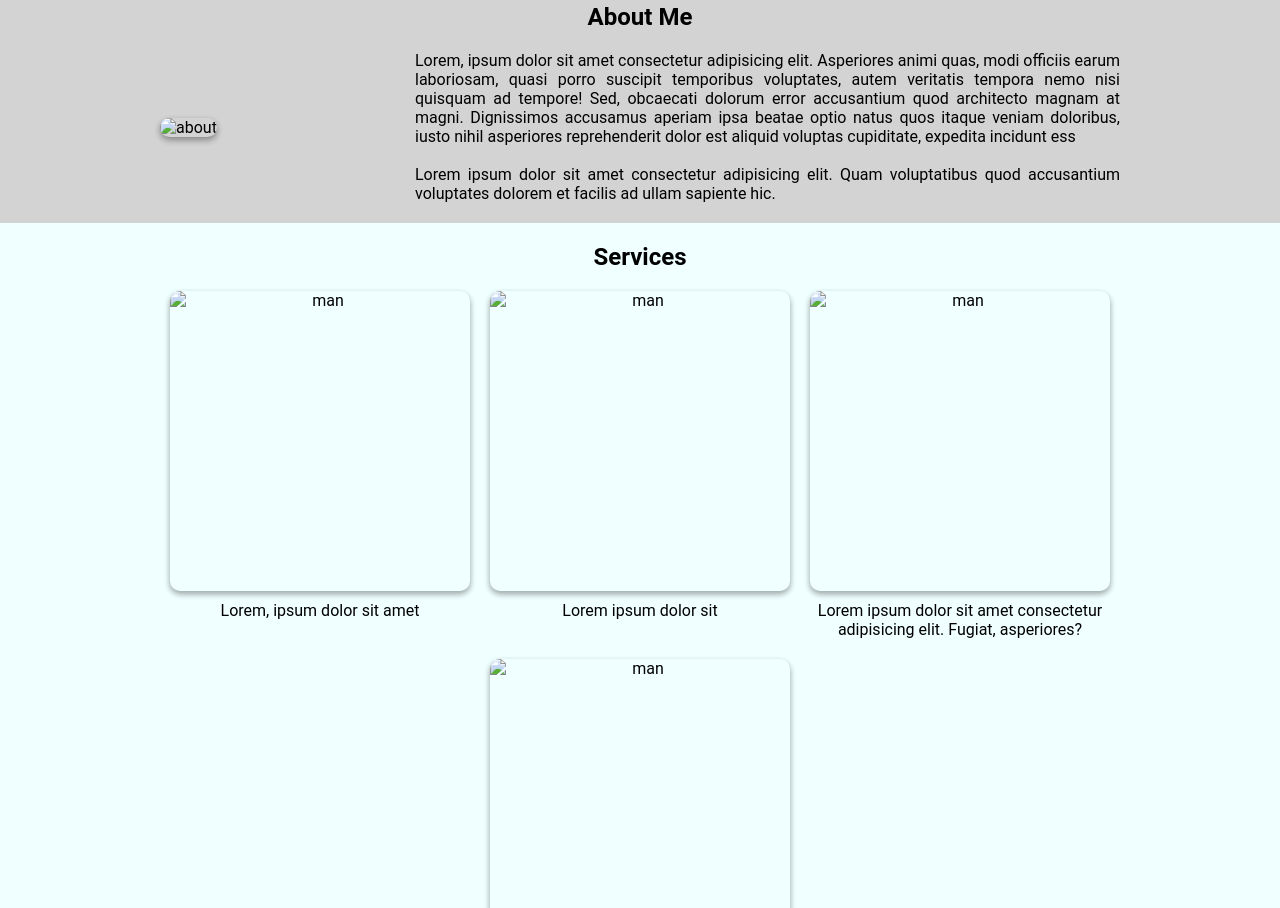
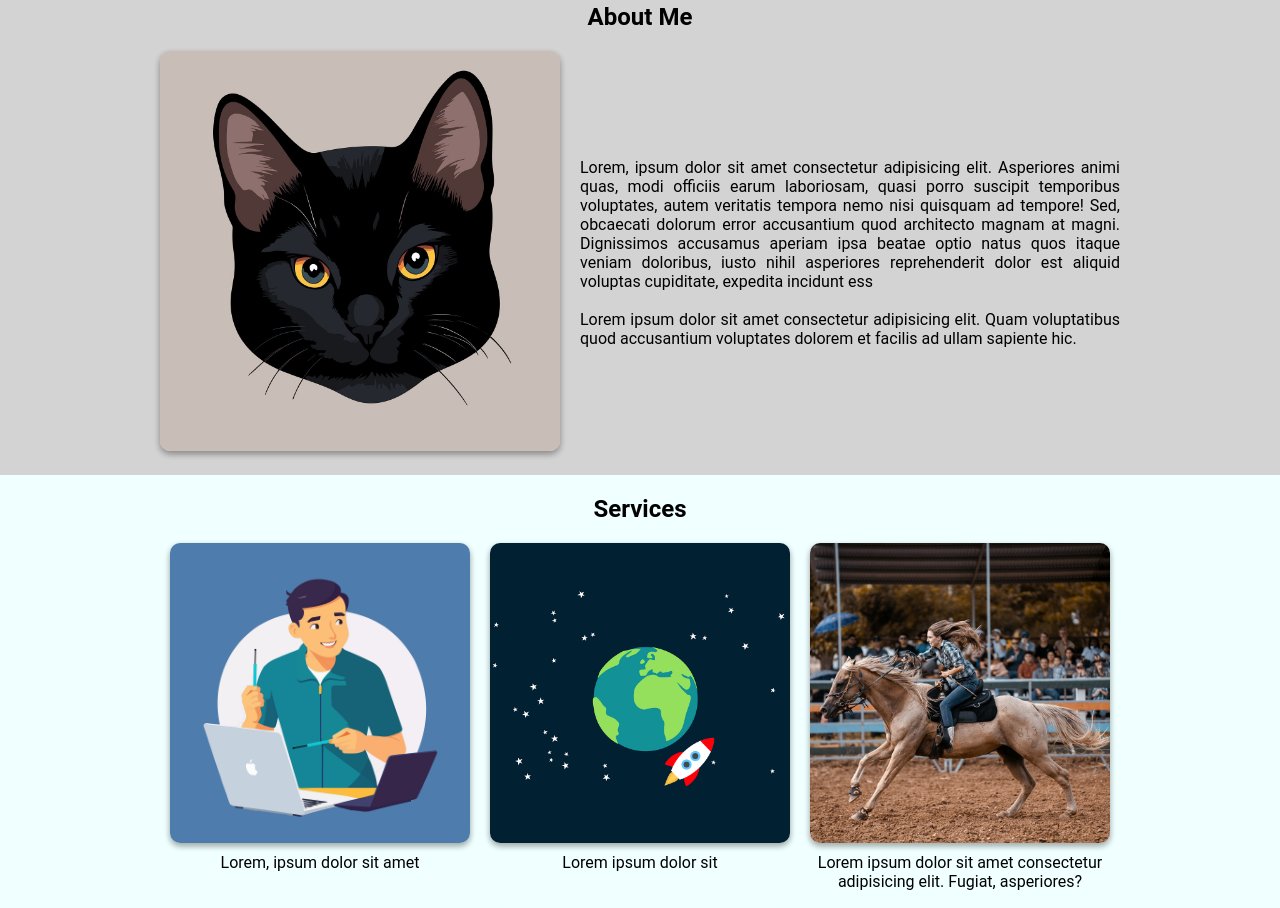
Before and after one commit to sefamelek/SefaMelekWebsite, a plain HTML site: page index.html in a window 1280 px wide. Shown: the part 821-1729 px from the top of the page. Drawn offline with Linux system fonts and the light colour scheme.

Commit message:
modify index.html

```diff
--- a/index.html
+++ b/index.html
@@ -3,9 +3,7 @@
   <head>
     <meta charset="UTF-8" />
     <meta name="viewport" content="width=device-width, initial-scale=1.0" />
-    <link rel="stylesheet" href="index.css" />
-    <link rel="shortcut icon" href="./asests/apple.png" type="image/x-icon" />
-    <link
+    <link rel="stylesheet" href="index.css" />    <link
       rel="stylesheet"
       href="https://cdnjs.cloudflare.com/ajax/libs/font-awesome/6.4.2/css/all.min.css"
       integrity="sha512-z3gLpd7yknf1YoNbCzqRKc4qyor8gaKU1qmn+CShxbuBusANI9QpRohGBreCFkKxLhei6S9CQXFEbbKuqLg0DA=="
@@ -35,7 +33,7 @@
         <h2>About Me</h2>
         <div class="about-div">
           <div class="about-img-div">
-            <img src="/s04_portfolio/assest/cat.png" alt="about" />
+            <img src="assest/cat.png" alt="about" />
           </div>
           <div class="about-text-div">
             <p>
@@ -64,17 +62,17 @@
         <h2>Services</h2>
         <div class="services-img-div">
           <div>
-            <img src="/s04_portfolio/assest/man.png" alt="man" />
+            <img src="assest/man.png" alt="man" />
             <p>Lorem, ipsum dolor sit amet</p>
           </div>
 
           <div>
-            <img src="/s04_portfolio/assest/rocket.png" alt="man" />
+            <img src="assest/rocket.png" alt="rocket" />
             <p>Lorem ipsum dolor sit</p>
           </div>
 
           <div>
-            <img src="/s04_portfolio/assest/horse.jpg" alt="man" />
+            <img src="assest/horse.jpg" alt="horse" />
             <p>
               Lorem ipsum dolor sit amet consectetur adipisicing elit. Fugiat,
               asperiores?
@@ -82,7 +80,7 @@
           </div>
 
           <div>
-            <img src="/s04_portfolio/assest/eyeglasses.jpg" alt="man" />
+            <img src="assest/eyeglasses.jpg" alt="eyeglass" />
             <p>Lorem ipsum dolor sit amet consectetur.</p>
           </div>
         </div>
```
